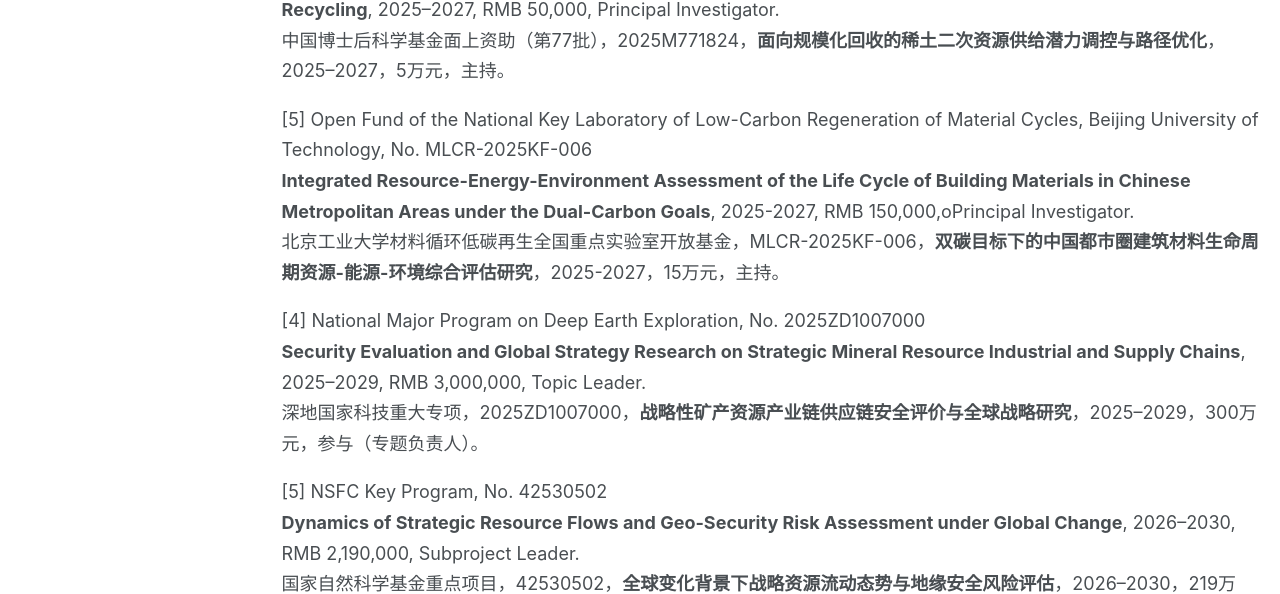
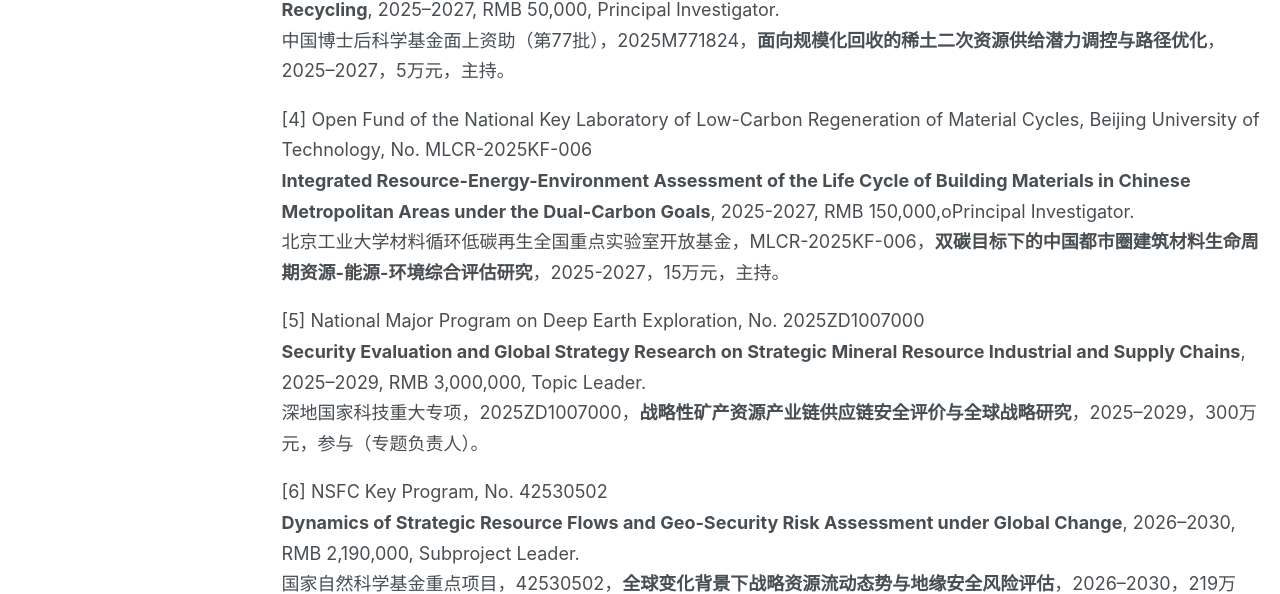
Before and after one commit to QianceLIU/qianceliu.github.io, a Jekyll site: the page built from _pages/about.md, in a window 1280 px wide and 900 px high, scrolled down 3033 px. Shown: the part 151-745 px from the top of the window. Built offline with Jekyll 4.4.1, drawn with Linux system fonts in a browser that asks for light colours; a script bundle is joined from its source files by our own code; library files that are not in the unit come from our copies.

Commit message:
Update about.md

```diff
--- a/_pages/about.md
+++ b/_pages/about.md
@@ -257,19 +257,19 @@
 </div>
 
 <div class="pub-item">
-  <div class="pub-title">[5] Open Fund of the National Key Laboratory of Low-Carbon Regeneration of Material Cycles, Beijing University of Technology, No. MLCR-2025KF-006</div>
+  <div class="pub-title">[4] Open Fund of the National Key Laboratory of Low-Carbon Regeneration of Material Cycles, Beijing University of Technology, No. MLCR-2025KF-006</div>
   <strong>Integrated Resource-Energy-Environment Assessment of the Life Cycle of Building Materials in Chinese Metropolitan Areas under the Dual-Carbon Goals</strong>, 2025-2027, RMB 150,000,oPrincipal Investigator.<br>
   北京工业大学材料循环低碳再生全国重点实验室开放基金，MLCR-2025KF-006，<strong>双碳目标下的中国都市圈建筑材料生命周期资源-能源-环境综合评估研究</strong>，2025-2027，15万元，主持。
 </div>
 
 <div class="pub-item">
-  <div class="pub-title">[4] National Major Program on Deep Earth Exploration, No. 2025ZD1007000</div>
+  <div class="pub-title">[5] National Major Program on Deep Earth Exploration, No. 2025ZD1007000</div>
   <strong>Security Evaluation and Global Strategy Research on Strategic Mineral Resource Industrial and Supply Chains</strong>, 2025–2029, RMB 3,000,000, Topic Leader.<br>
   深地国家科技重大专项，2025ZD1007000，<strong>战略性矿产资源产业链供应链安全评价与全球战略研究</strong>，2025–2029，300万元，参与（专题负责人）。
 </div>
 
 <div class="pub-item">
-  <div class="pub-title">[5] NSFC Key Program, No. 42530502</div>
+  <div class="pub-title">[6] NSFC Key Program, No. 42530502</div>
   <strong>Dynamics of Strategic Resource Flows and Geo-Security Risk Assessment under Global Change</strong>, 2026–2030, RMB 2,190,000, Subproject Leader.<br>
   国家自然科学基金重点项目，42530502，<strong>全球变化背景下战略资源流动态势与地缘安全风险评估</strong>，2026–2030，219万元，参与（课题负责人）。
 </div>
```
